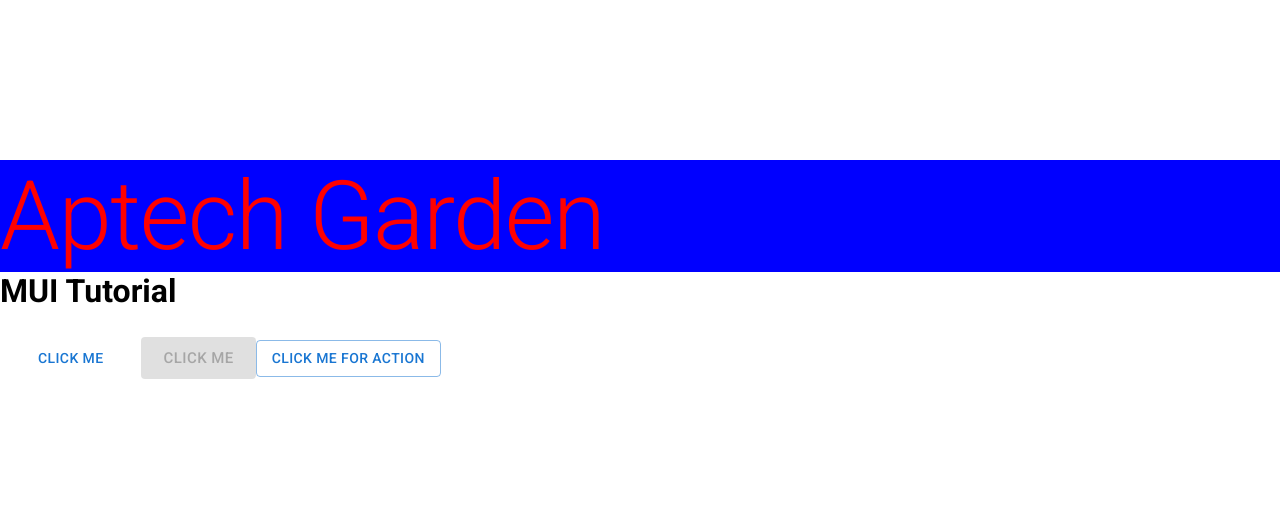
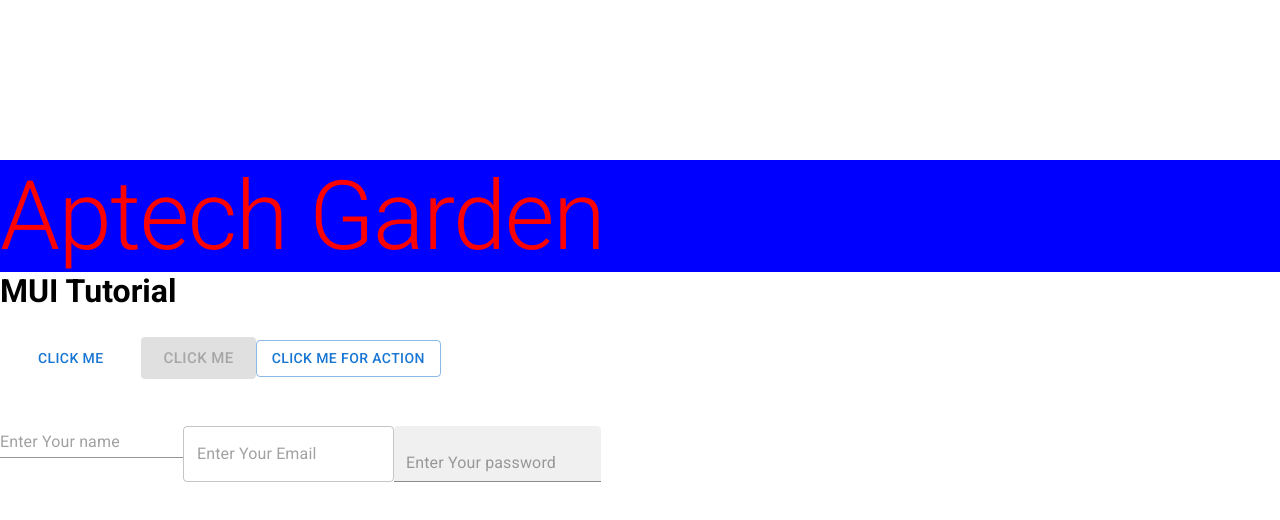
Before and after one commit to mudassirarif17/Mui, a React (Create React App) app: page / in a window 1280 px wide. Shown: the top 520 px of the page. Built offline with nearby package versions, Linux system fonts and the light colour scheme.

Commit message:
understanding about textfield in mui

```diff
--- a/src/App.js
+++ b/src/App.js
@@ -1,5 +1,5 @@
 import logo from './logo.svg';
-import { Button, Typography } from '@mui/material';
+import { Button, Typography, TextField } from '@mui/material';
 
 function App() {
   return (
@@ -14,6 +14,16 @@ function App() {
       <Button variant='text' sx={{margin : "30px"}}>Click Me</Button>
       <Button variant='contained' color='success' disabled size='large'>Click Me</Button>
       <Button onClick={()=> alert("You clicked the button")} variant='outlined'>Click Me for action</Button>
+
+      <br/>
+      <br/>
+
+      {/* <input type='text' placeholder='Enter Your Name : '/> */}
+      {/*3. Text field is used to get input from user  */}
+      <TextField type="text" placeholder='Enter Your name ' variant='standard'/>
+      <TextField type="email" placeholder='Enter Your Email ' variant='outlined'/>
+      <TextField type="password" placeholder='Enter Your password ' variant='filled'/>
+
     </div>
   );
 }
```
